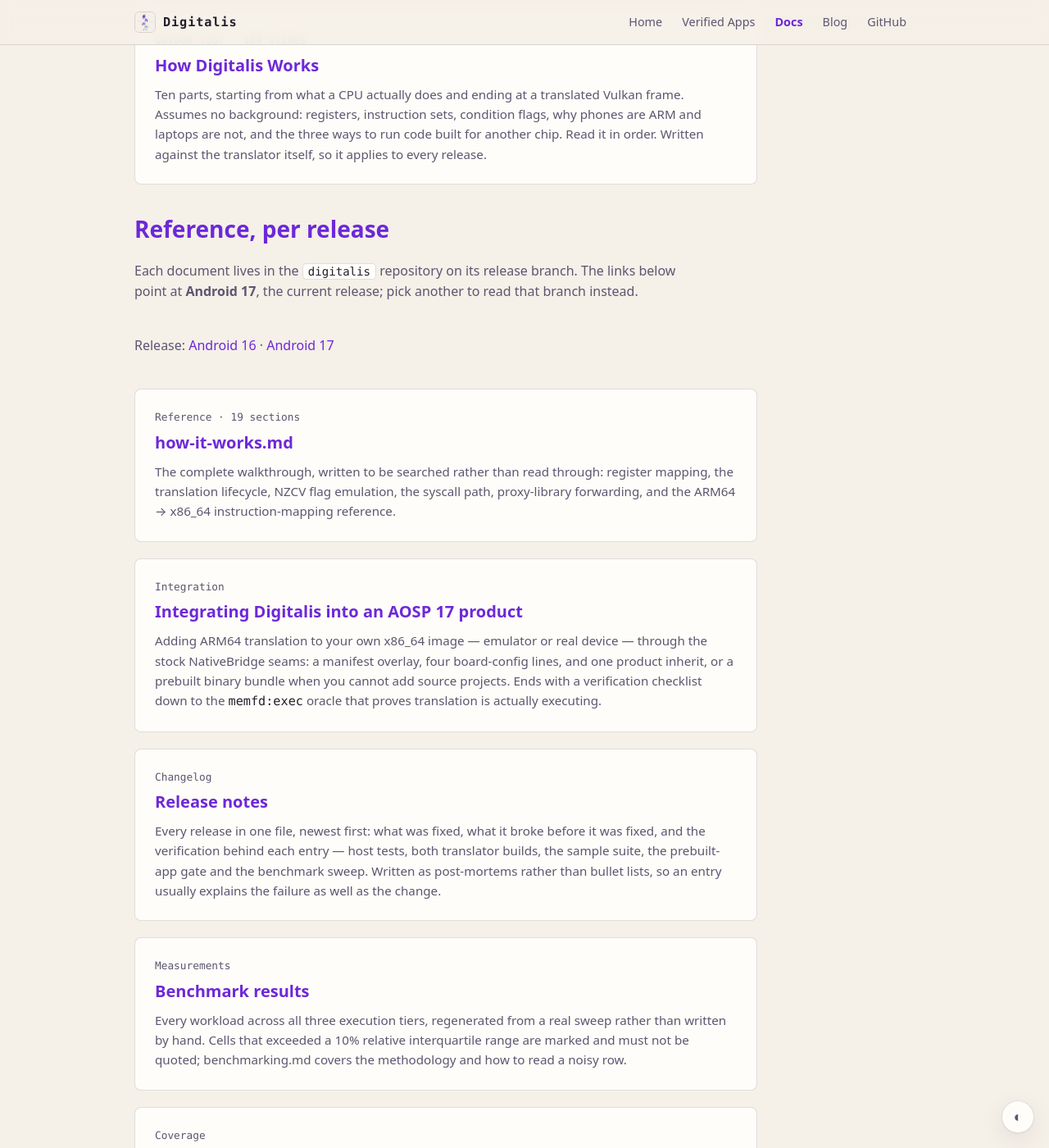
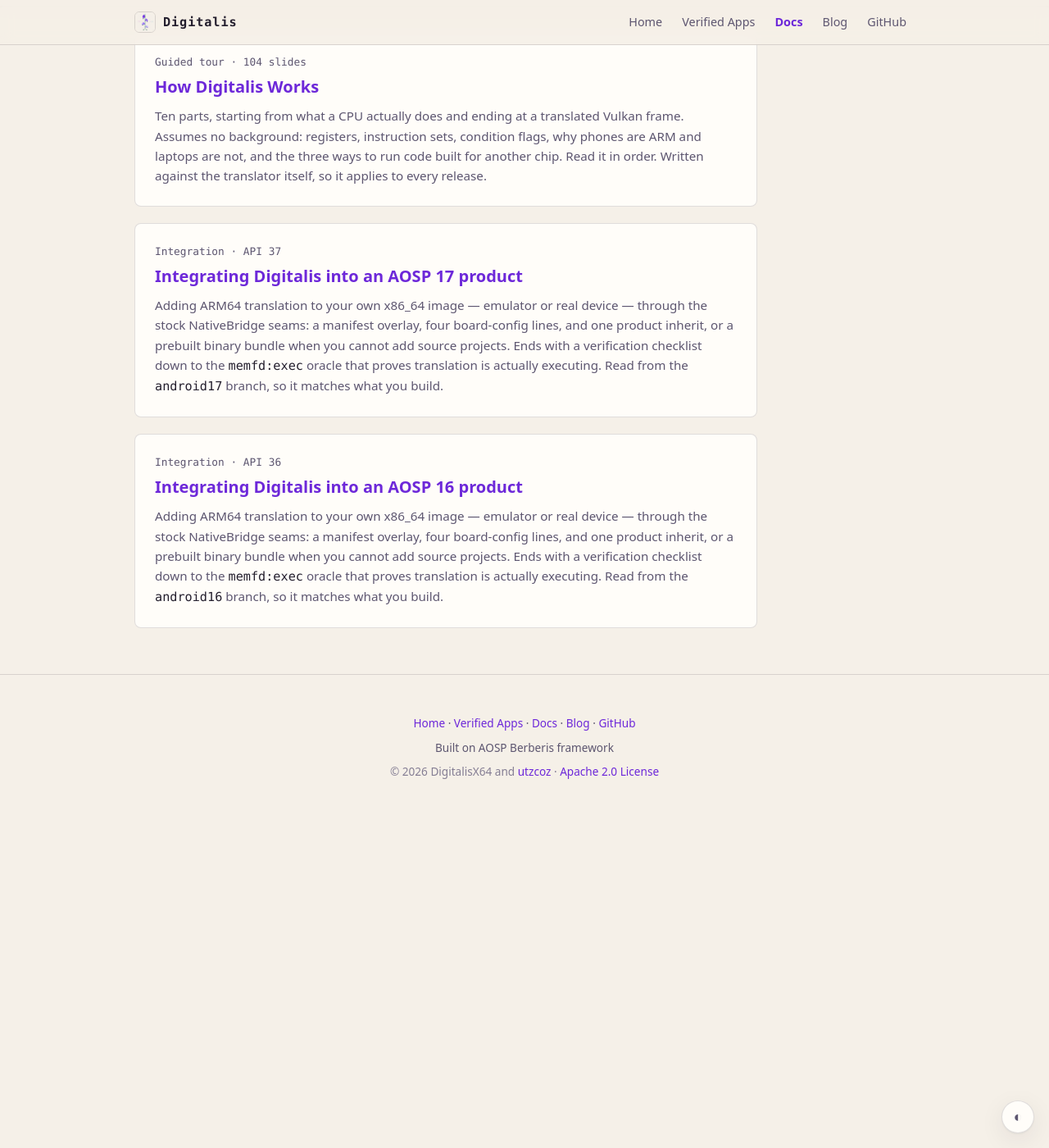
Before and after one commit to DigitalisX64/digitalisx64.github.io, a Jekyll site: the page built from docs.html, in a window 1280 px wide and 1400 px high, scrolled down 312 px. Shown: the whole window at 82% size. Built offline with Jekyll 4.4.1, drawn with Linux system fonts in a browser that asks for light colours; some of the changed text lies outside the part shown.

Commit message:
docs: cut the page back to the tour and the integration guides
The per-release doc pages split every document across two branches, which was
more structure than the content needed: only the integration guide actually
differs by AOSP release, and the rest is better read in the repository than
mirrored here.

/docs.html is now the guided tour, which applies to every release, plus one
integration guide per release, each read from its own branch so the AOSP 17
guide cannot send a 16 build at 17 instructions. The /docs/androidNN/ pages,
the docs catalogue and the docs nav submenu are gone with it.

_data/releases.yml stays: the two integration cards are generated from it, and
the apps pages and their nav submenu still use it, so adding a release still
only means adding an entry there.

```diff
--- a/_data/docs.yml
+++ /dev/null
@@ -1,84 +0,0 @@
-# The document catalogue behind /docs.html and the per-release pages. Each entry
-# is a Markdown file in the digitalis repo; the link is built per release from
-# the branch in _data/releases.yml, so a document is written once here and
-# points at whichever branch the reader is looking at.
-#
-#   file      path under docs/ in the digitalis repo
-#   meta      small label above the title
-#   title     link text; %VERSION% is replaced with the release number
-#   excerpt   prose shown under the title, inline HTML allowed
-#   versions  optional: restrict to these releases (default: every release)
-
-- file: how-it-works.md
-  meta: Reference &middot; 19 sections
-  title: how-it-works.md
-  excerpt: >-
-    The complete walkthrough, written to be searched rather than read through:
-    register mapping, the translation lifecycle, NZCV flag emulation, the syscall
-    path, proxy-library forwarding, and the ARM64 &rarr; x86_64
-    instruction-mapping reference.
-
-- file: integrating-digitalis.md
-  meta: Integration
-  title: Integrating Digitalis into an AOSP&nbsp;%VERSION% product
-  excerpt: >-
-    Adding ARM64 translation to your own x86_64 image &mdash; emulator or real
-    device &mdash; through the stock NativeBridge seams: a manifest overlay, four
-    board-config lines, and one product inherit, or a prebuilt binary bundle when
-    you cannot add source projects. Ends with a verification checklist down to the
-    <code>memfd:exec</code> oracle that proves translation is actually executing.
-
-- file: RELEASE_NOTES.md
-  meta: Changelog
-  title: Release notes
-  excerpt: >-
-    Every release in one file, newest first: what was fixed, what it broke before
-    it was fixed, and the verification behind each entry &mdash; host tests, both
-    translator builds, the sample suite, the prebuilt-app gate and the benchmark
-    sweep. Written as post-mortems rather than bullet lists, so an entry usually
-    explains the failure as well as the change.
-
-- file: benchmark-results.md
-  meta: Measurements
-  title: Benchmark results
-  excerpt: >-
-    Every workload across all three execution tiers, regenerated from a real sweep
-    rather than written by hand. Cells that exceeded a 10% relative interquartile
-    range are marked and must not be quoted; benchmarking.md covers the
-    methodology and how to read a noisy row.
-
-- file: unsupported-opcodes.md
-  meta: Coverage
-  title: Instruction coverage
-  excerpt: >-
-    What the translator does not implement yet, and what that costs at runtime
-    &mdash; a missing JIT case falls back to the interpreter rather than failing,
-    so the list is a performance map as much as a correctness one.
-
-- file: emulator-gfxstream-deploy.md
-  meta: Emulator
-  title: Deploying a fixed emulator
-  excerpt: >-
-    The host-side graphics faults that look like translation bugs and are not:
-    a Vulkan heap clamped to 2&nbsp;GB, a decoder that aborts on a newer
-    <code>pNext</code> struct, a retired guest pipe that hangs every Vulkan call.
-    Each entry names the symptom, the host code behind it, and whether it is still
-    reachable on an ANGLE image.
-
-- file: proxy-bad-symbol-audit.md
-  meta: Proxy surface
-  title: Proxy symbol audit
-  excerpt: >-
-    Which guest library symbols the proxy layer cannot auto-marshal, why each one
-    is safe to leave uncovered, and the rule for adding a trampoline when a real
-    app hits one.
-  versions: [16]
-
-- file: prebuilt-games-blank-render.md
-  meta: Graphics
-  title: Blank-render triage
-  excerpt: >-
-    How a game that launches but draws nothing gets taken apart: what the content
-    heuristic measures, which blank frames turned out to be guest memory pressure
-    rather than rendering, and the host-side causes found underneath the rest.
-  versions: [17]
--- a/_includes/doc-list.html
+++ /dev/null
@@ -1,22 +0,0 @@
-{%- comment -%}
-  Document cards for one release, shared by /docs.html and /docs/androidNN/.
-
-  include.release  a _data/releases.yml entry
-
-  Every link is built from that entry's branch, so a reader on the Android 16
-  page gets the 16 branch of each document and never silently reads the other
-  release's text. Entries carrying a `versions:` list appear only on those
-  releases.
-{%- endcomment -%}
-{%- assign rel = include.release -%}
-<ul class="post-list">
-  {%- for doc in site.data.docs %}
-  {%- if doc.versions == nil or doc.versions contains rel.version %}
-  <li class="post-card">
-    <p class="post-card-meta">{{ doc.meta }}</p>
-    <h2 class="post-card-title"><a href="https://github.com/DigitalisX64/digitalis/blob/{{ rel.branch }}/docs/{{ doc.file }}" target="_blank" rel="noopener">{{ doc.title | replace: '%VERSION%', rel.version }}</a></h2>
-    <p class="post-card-excerpt">{{ doc.excerpt }}</p>
-  </li>
-  {%- endif %}
-  {%- endfor %}
-</ul>
--- a/_includes/nav.html
+++ b/_includes/nav.html
@@ -28,14 +28,7 @@
           {%- endfor %}
         </ul>
       </li>
-      <li class="site-nav-has-sub">
-        <a href="{{ '/docs.html' | relative_url }}"{% if nav_active == 'docs' %} class="is-active" aria-current="page"{% endif %}>Docs</a>
-        <ul class="site-nav-sub">
-          {%- for r in site.data.releases %}
-          <li><a href="{{ '/docs/android' | append: r.version | append: '/' | relative_url }}">{{ r.name }}</a></li>
-          {%- endfor %}
-        </ul>
-      </li>
+      <li><a href="{{ '/docs.html' | relative_url }}"{% if nav_active == 'docs' %} class="is-active" aria-current="page"{% endif %}>Docs</a></li>
       <li><a href="{{ '/blog.html' | relative_url }}"{% if nav_active == 'blog' %} class="is-active" aria-current="page"{% endif %}>Blog</a></li>
       <li><a href="https://github.com/DigitalisX64" target="_blank" rel="noopener">GitHub</a></li>
     </ul>
--- a/docs.html
+++ b/docs.html
@@ -1,16 +1,15 @@
 ---
 layout: base
 title: Docs
-description: Guided tour, architecture walkthrough, benchmark results and instruction coverage for Digitalis — ARM64-to-x86_64 binary translation for Android.
+description: Guided tour and per-release integration guides for Digitalis — ARM64-to-x86_64 binary translation for Android.
 permalink: /docs.html
 ---
-{%- assign current = site.data.releases | last -%}
   <!-- Sub-hero -->
   <header class="subhero">
     <div class="container">
       <div class="breadcrumb"><a href="{{ '/index.html' | relative_url }}">Home</a> / Docs</div>
       <h1 class="subhero-title">Docs</h1>
-      <p class="subhero-tagline">The same system at several depths: a guided tour you follow start to finish, a reference walkthrough you search, what changed in each release, and the measurements behind all of it.</p>
+      <p class="subhero-tagline">Start with the guided tour, then integrate against the AOSP release you actually build. The rest of the reference — architecture walkthrough, release notes, benchmarks and instruction coverage — lives in the <code>digitalis</code> repository on each release branch.</p>
     </div>
   </header>
 
@@ -22,12 +21,14 @@ permalink: /docs.html
           <h2 class="post-card-title"><a href="{{ '/deck/' | relative_url }}">How Digitalis Works</a></h2>
           <p class="post-card-excerpt">Ten parts, starting from what a CPU actually does and ending at a translated Vulkan frame. Assumes no background: registers, instruction sets, condition flags, why phones are ARM and laptops are not, and the three ways to run code built for another chip. Read it in order. Written against the translator itself, so it applies to every release.</p>
         </li>
+        {%- assign releases = site.data.releases | reverse %}
+        {%- for r in releases %}
+        <li class="post-card">
+          <p class="post-card-meta">Integration &middot; API {{ r.api }}</p>
+          <h2 class="post-card-title"><a href="https://github.com/DigitalisX64/digitalis/blob/{{ r.branch }}/docs/integrating-digitalis.md" target="_blank" rel="noopener">Integrating Digitalis into an AOSP&nbsp;{{ r.version }} product</a></h2>
+          <p class="post-card-excerpt">Adding ARM64 translation to your own x86_64 image &mdash; emulator or real device &mdash; through the stock NativeBridge seams: a manifest overlay, four board-config lines, and one product inherit, or a prebuilt binary bundle when you cannot add source projects. Ends with a verification checklist down to the <code>memfd:exec</code> oracle that proves translation is actually executing. Read from the <code>{{ r.branch }}</code> branch, so it matches what you build.</p>
+        </li>
+        {%- endfor %}
       </ul>
-
-      <h2 class="section-title" style="margin-top:32px">Reference, per release</h2>
-      <p class="section-desc">Each document lives in the <code>digitalis</code> repository on its release branch. The links below point at <strong>{{ current.name }}</strong>, the current release; pick another to read that branch instead.</p>
-      {% include release-switch.html section="docs" current="" %}
-
-      {% include doc-list.html release=current %}
     </div>
   </section>
--- a/docs/android16.html
+++ /dev/null
@@ -1,25 +0,0 @@
----
-layout: base
-title: Docs for Android 16
-description: >-
-  Digitalis reference documentation for AOSP 16 (API 36) — architecture walkthrough,
-  integration guide, release notes, benchmarks and instruction coverage, all from the
-  android16 branch.
-permalink: /docs/android16/
----
-  <!-- Sub-hero -->
-  <header class="subhero">
-    <div class="container">
-      <div class="breadcrumb"><a href="{{ '/index.html' | relative_url }}">Home</a> / <a href="{{ '/docs.html' | relative_url }}">Docs</a> / Android 16</div>
-      <h1 class="subhero-title">Docs for Android 16</h1>
-      <p class="subhero-tagline">Every document below is read from the <code>android16</code> branch, so it describes Digitalis as it ships for AOSP 16 (API 36) rather than whatever is newest.</p>
-    </div>
-  </header>
-
-  <section>
-    <div class="container">
-      {% assign rel = site.data.releases | where: "version", 16 | first %}
-      {% include release-switch.html section="docs" current=16 %}
-      {% include doc-list.html release=rel %}
-    </div>
-  </section>
--- a/docs/android17.html
+++ /dev/null
@@ -1,25 +0,0 @@
----
-layout: base
-title: Docs for Android 17
-description: >-
-  Digitalis reference documentation for AOSP 17 (API 37) — architecture walkthrough,
-  integration guide, release notes, benchmarks and instruction coverage, all from the
-  android17 branch.
-permalink: /docs/android17/
----
-  <!-- Sub-hero -->
-  <header class="subhero">
-    <div class="container">
-      <div class="breadcrumb"><a href="{{ '/index.html' | relative_url }}">Home</a> / <a href="{{ '/docs.html' | relative_url }}">Docs</a> / Android 17</div>
-      <h1 class="subhero-title">Docs for Android 17</h1>
-      <p class="subhero-tagline">Every document below is read from the <code>android17</code> branch, so it describes Digitalis as it ships for AOSP 17 (API 37) rather than whatever is newest.</p>
-    </div>
-  </header>
-
-  <section>
-    <div class="container">
-      {% assign rel = site.data.releases | where: "version", 17 | first %}
-      {% include release-switch.html section="docs" current=17 %}
-      {% include doc-list.html release=rel %}
-    </div>
-  </section>
```
